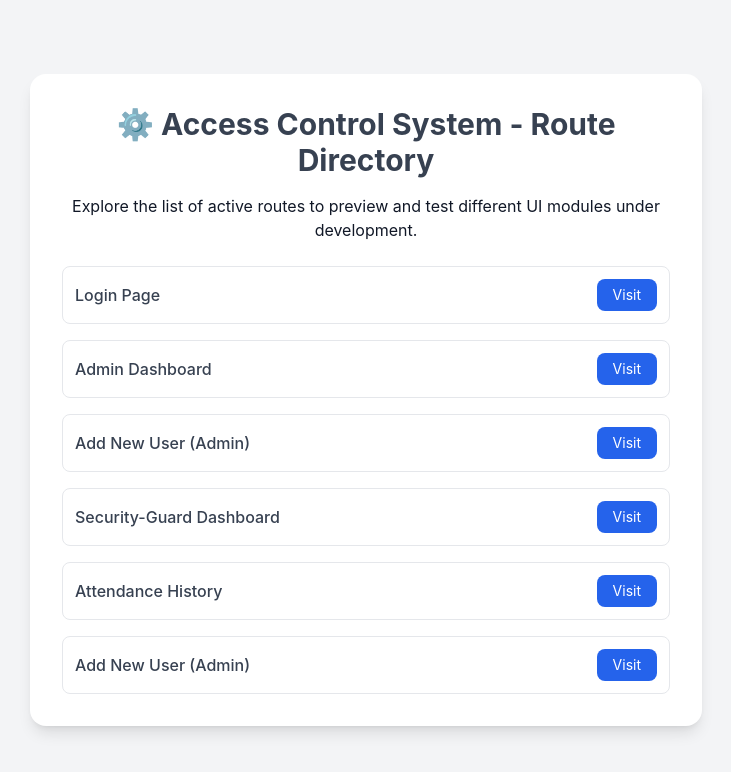
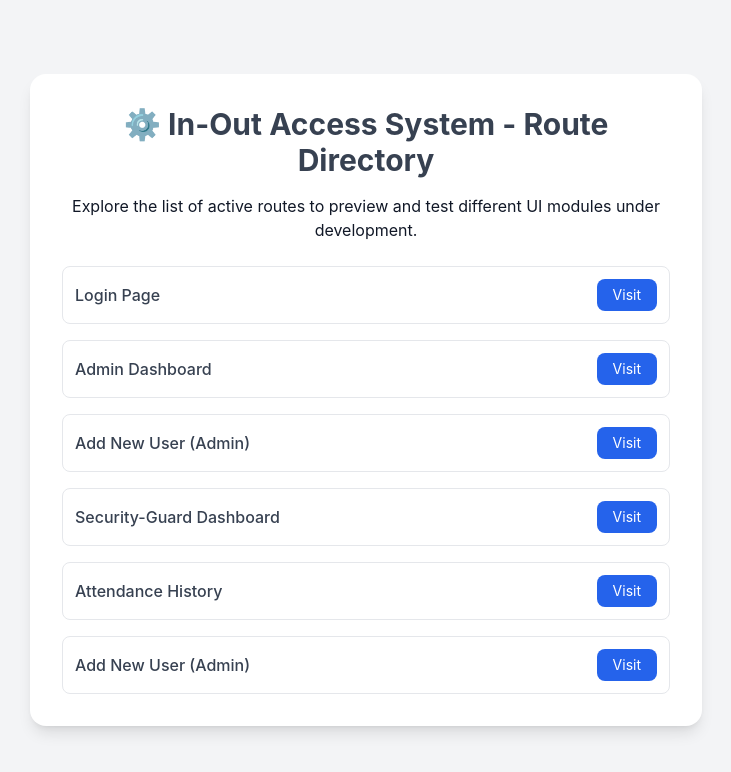
Before and after one commit to Suryaa-Dev/Attendence-InOut-System, a React (Create React App) app: page / in a window 1280 px wide. Shown: the top 772 px of the page, without its empty margins (274-1005 px from the left). Built offline with nearby package versions, Linux system fonts and the light colour scheme.

Commit message:
Minor Changes

```diff
--- a/public/index.html
+++ b/public/index.html
@@ -24,7 +24,7 @@
       work correctly both with client-side routing and a non-root public URL.
       Learn how to configure a non-root public URL by running `npm run build`.
     -->
-    <title>Access Control System</title>
+    <title>In-Out Access System</title>
   </head>
   <body>
     <noscript>You need to enable JavaScript to run this app.</noscript>
--- a/src/pages/RouteDirectory.jsx
+++ b/src/pages/RouteDirectory.jsx
@@ -44,7 +44,7 @@ const RouteDirectory = () => {
     <div className="min-h-screen bg-gray-100 flex flex-col items-center justify-center p-6">
       <div className="bg-white shadow-lg rounded-2xl p-8 w-full max-w-2xl">
         <h1 className="text-3xl font-bold text-gray-700 mb-4 text-center">
-          ⚙️ Access Control System - Route Directory
+          ⚙️ In-Out Access System - Route Directory
         </h1>
         <p className="text-gray-900 text-center mb-6">
           Explore the list of active routes to preview and test different UI modules under development.
```
